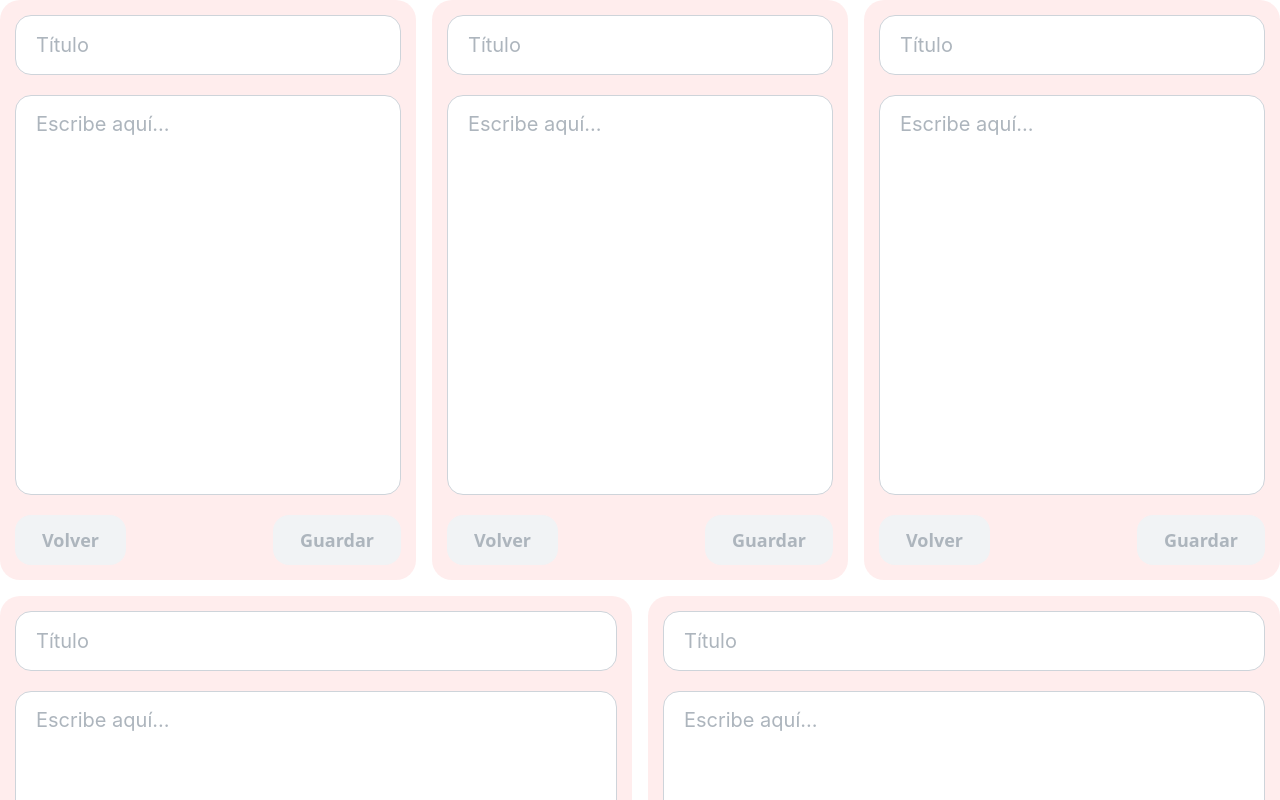
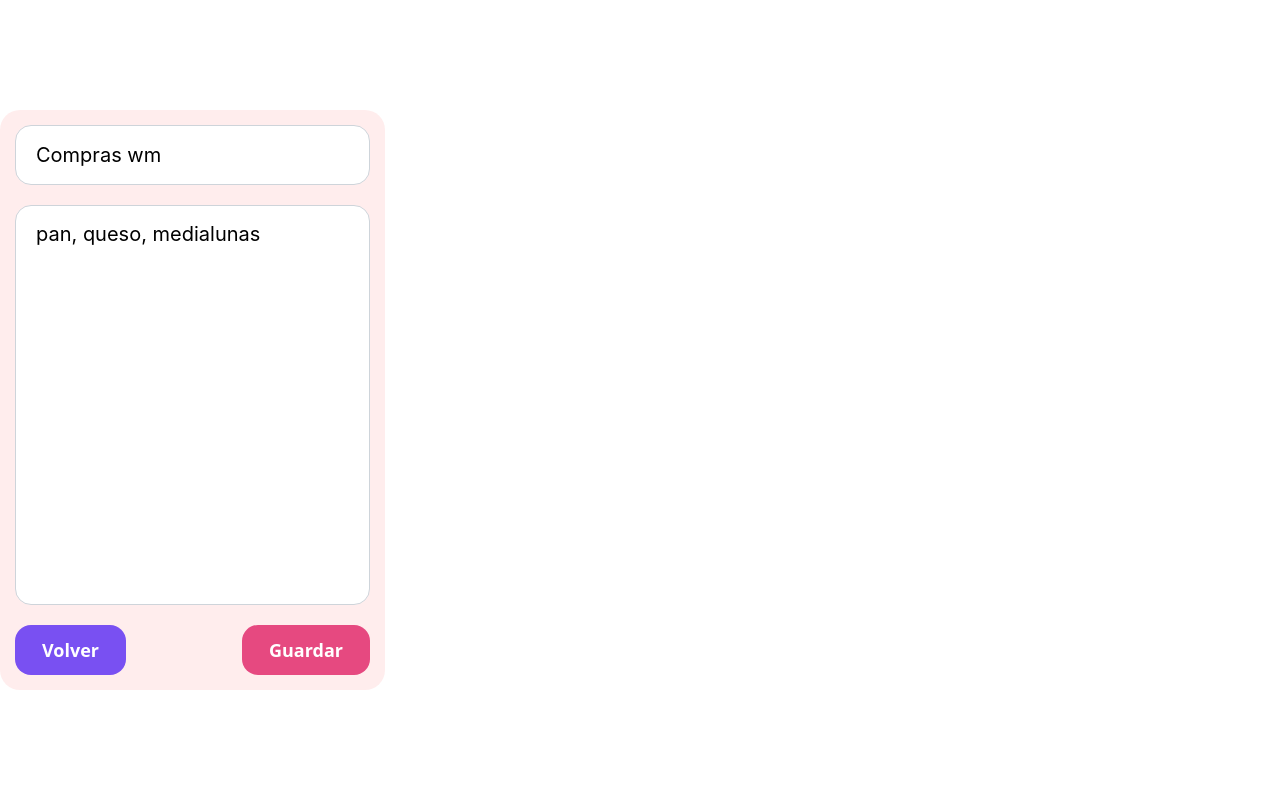
Before and after one commit to IlledNacu/fe-organizador, a React (Vite) app: page /notes in a window 1280 px wide. Shown: the top 800 px of the page. Built offline with nearby package versions, Linux system fonts and the light colour scheme.

Commit message:
setters para captar las modificaciones

```diff
--- a/src/components/Note.tsx
+++ b/src/components/Note.tsx
@@ -5,14 +5,19 @@ import { notification as AntdNotification } from 'antd';
 // import { storage } from '../localStorage';
 import { useNavigate } from 'react-router-dom';
 import { useState } from 'react';
+import { Note as NoteType } from '../types/Note';
+import { useOnInit } from '../customHooks';
 
 type NoteProps = {
     readOnly: boolean
 }
 
 const Note: React.FC <NoteProps> = ({readOnly}) => {
-    const [activeButtons, setActiveButtons] = useState<boolean>(readOnly);
+    const [activeButtons, setActiveButtons] = useState<boolean>(!readOnly);
+    const [title, setTitle] = useState<string>('')
+    const [body, setBody] = useState<string>('')
     const navigate = useNavigate();
+    const notesMock : NoteType[] = [{ id: 0, title: 'Compras wm', body: 'pan, queso, medialunas', creatorId: 0 }]
 
     const demoProps = {
         bg: 'var(--mantine-color-red-light)',
@@ -38,6 +43,11 @@ const Note: React.FC <NoteProps> = ({readOnly}) => {
         navigate("/notes");
     };
 
+    useOnInit(() => {
+        setTitle(notesMock[0].title);
+        setBody(notesMock[0].body);
+    });
+
     return (
         <>
             <form onSubmit={handleSubmit} className="text-center">
@@ -48,12 +58,16 @@ const Note: React.FC <NoteProps> = ({readOnly}) => {
                         withAsterisk
                         placeholder="Título"
                         disabled={readOnly}
+                        value={title}
+                        onChange={e => setTitle(e.target.value)}
                     />
                     <Textarea className="note-body"
                         size="xl"
                         radius="lg"
                         placeholder="Escribe aquí..."
                         disabled={readOnly}
+                        value={body}
+                        onChange={e => setBody(e.target.value)}
                     />
                     {!readOnly && (
                         <div className='buttons'>
--- /dev/null
+++ b/src/customHooks.ts
@@ -0,0 +1,6 @@
+import { useEffect } from "react"
+
+export const useOnInit = (initialCallBack: () => void) => {
+    useEffect(() => {
+      initialCallBack();
+}, [])};
--- a/src/pages/NotesPage.tsx
+++ b/src/pages/NotesPage.tsx
@@ -3,15 +3,16 @@ import Note from "../components/Note";
 
 const NotesPage: React.FC = () => {
     return(<>
-        <Center w="100vw">
+        {/* <Center w="100vw">
             <Grid grow>
-                <Grid.Col span={4}><Note></Note></Grid.Col>
-                <Grid.Col span={4}><Note></Note></Grid.Col>
-                <Grid.Col span={4}><Note></Note></Grid.Col>
-                <Grid.Col span={4}><Note></Note></Grid.Col>
-                <Grid.Col span={4}><Note></Note></Grid.Col>
+                <Grid.Col span={4}><Note readOnly={true} ></Note></Grid.Col>
+                <Grid.Col span={4}><Note readOnly={true}></Note></Grid.Col>
+                <Grid.Col span={4}><Note readOnly={true}></Note></Grid.Col>
+                <Grid.Col span={4}><Note readOnly={true}></Note></Grid.Col>
+                <Grid.Col span={4}><Note readOnly={true}></Note></Grid.Col>
             </Grid>
-        </Center>
+        </Center> */}
+        <Note readOnly={false} ></Note>
         </>
     );
 };
```
